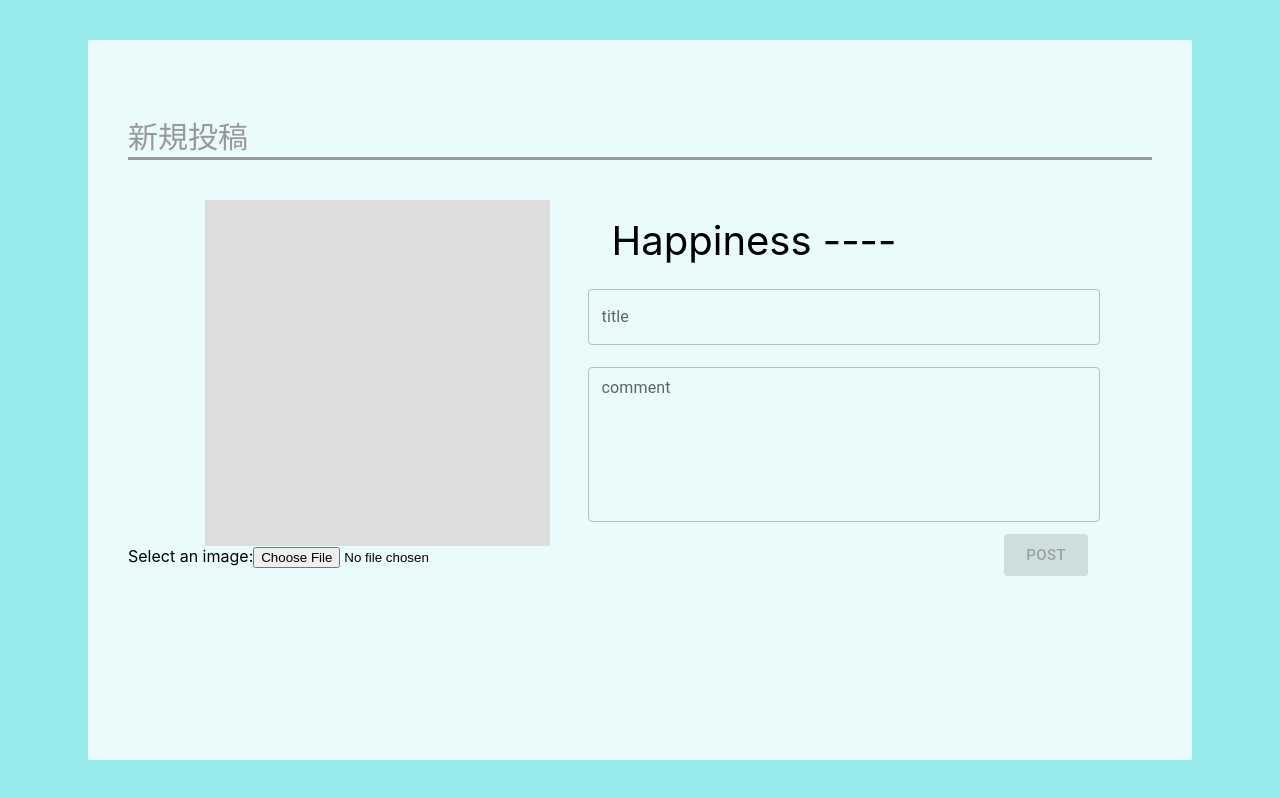
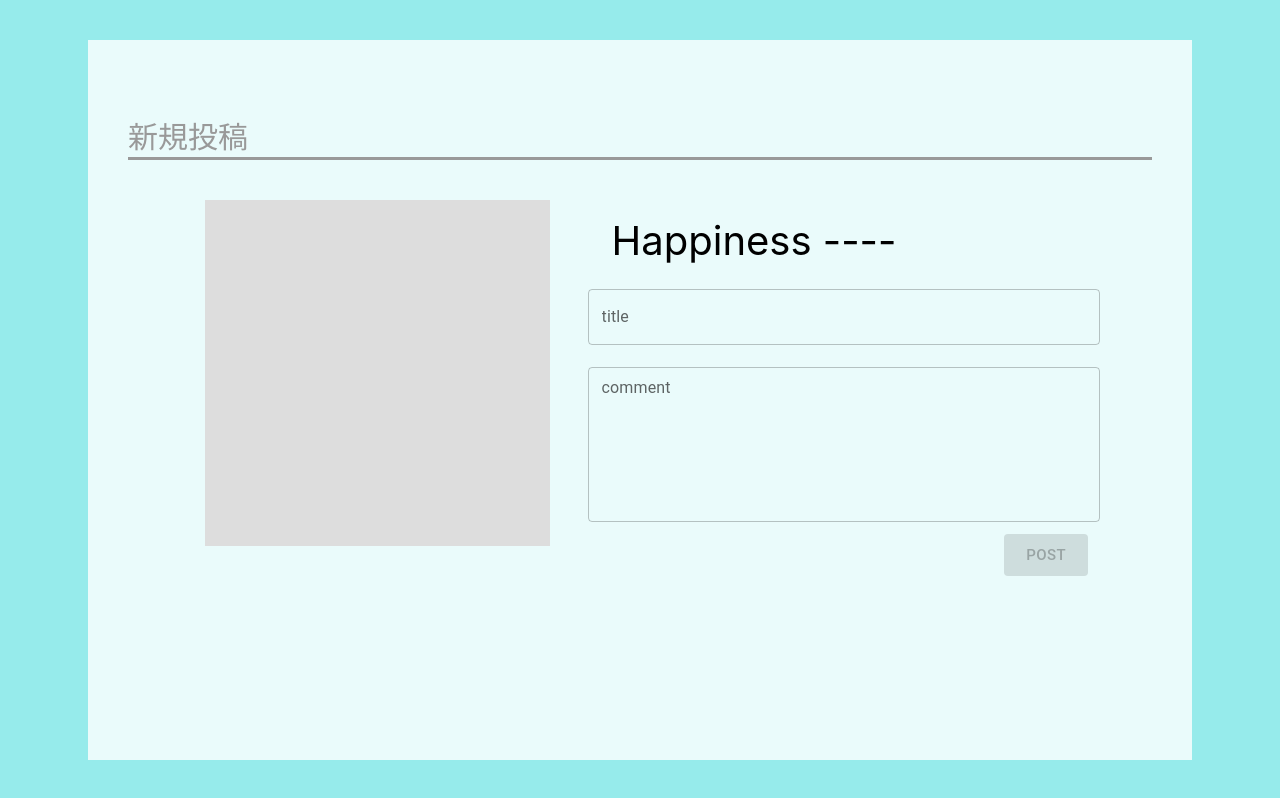
Before and after one commit to Shunkicreate/wakuwaku_Hackz, a React (Create React App) app: page /post in a window 1280 px wide. Built offline with nearby package versions, Linux system fonts and the light colour scheme.

Commit message:
fusionOk

```diff
--- a/src/function/Faceexpression.tsx
+++ b/src/function/Faceexpression.tsx
@@ -1,7 +1,8 @@
 import React, { useState, useEffect, useRef } from 'react';
 import * as faceapi from 'face-api.js';
+// import photo from "../function/S__26435590.jpg";
 
-const FaceDetector = ():JSX.Element => {
+const FaceDetector = ({happy,setHappy}:{happy:string, setHappy:React.Dispatch<React.SetStateAction<string>>}):JSX.Element => {
     const [expressions, setExpressions] = useState<Record<string, number>>({});
     // モデルの読み込みを待つ
 
@@ -36,13 +37,13 @@ const FaceDetector = ():JSX.Element => {
           console.log(expression)
           console.log(expressionscore)
           console.log(happyscore)
-
           if(expression === "happy"){
             console.log("Happyですね");
-
+            setHappy(happyscore.toFixed(1));
           }
           else{
             console.log("Happyじゃないですね");
+            setHappy("Happyじゃないですね");
           }
         }
       } catch (error) {
@@ -62,6 +63,8 @@ const FaceDetector = ():JSX.Element => {
         }, false);
         reader.readAsDataURL(file);
       }
+      if(file!=undefined)
+        setProfileImage(window.URL.createObjectURL(file));
       console.log(imgElement)
       detectExpressions(imgElement)
     };
@@ -81,9 +84,11 @@ const FaceDetector = ():JSX.Element => {
               color: "#999999",
               marginLeft: "6vw",
               marginTop: "5vh",
-              backgroundColor: "#DDDDDD",
+              backgroundColor: "#DDDDDD"
+              // backgroundImage: `url(${photo})`,
             }}>
-            <input type="file" style={{ display: "none", }} onChange={onFileInputChange} />
+            {/* <input type="file" style={{ display: "none", }} onChange={onFileInputChange} /> */}
+            <input style={{ display: "none", }} type="file" id="imageUpload" accept="image/*" onChange={(event) =>handleImageChange(event)} />
           </label>
         )
       }
@@ -108,9 +113,9 @@ const FaceDetector = ():JSX.Element => {
 
   return (
     <div>
-      <label htmlFor="imageUpload">Select an image:</label>
-      <input type="file" id="imageUpload" accept="image/*" onChange={(event) =>handleImageChange(event)} />
-
+      {/* <label htmlFor="imageUpload">Select an image:</label>
+      <input type="file" id="imageUpload" accept="image/*" onChange={(event) =>handleImageChange(event)} /> */}
+      <SelectPhoto></SelectPhoto>
     </div>
 
   );
--- a/src/pages/PostContent/PostContent.tsx
+++ b/src/pages/PostContent/PostContent.tsx
@@ -10,8 +10,8 @@ const PostContent = (): JSX.Element => {
   const [comment, setComment] = useState<string>('');
   const [profileImage, setProfileImage] = useState<string>('default-profile.png');
 
-  const [happy, setHappy] = useState<number>();
-  // const [happy, setHappy] = useState<number>(97.0);
+  const [happy, setHappy] = useState<string>("----");
+  const [loading, setLoading] = useState<boolean>(false);
 
   const theme1 = createMuiTheme({
     palette: {
@@ -119,14 +119,14 @@ const PostContent = (): JSX.Element => {
           gridColumn: "2/3",
           gridRow: "3/4",
         }}>
-        <SelectPhoto></SelectPhoto>
-        <FaceDetector />
+        {/* <SelectPhoto></SelectPhoto> */}
+        <FaceDetector happy={happy} setHappy={setHappy}></FaceDetector>
       </div>
       <div style={{ gridColumn: "3/4", gridRow: "3/4", }}>
         <div style={{ margin: "2%" }}>
           {/* 幸せ度表示 */}
           <div style={{ fontSize: "5vh", margin: "3vh", marginBottom: "3vh", marginTop: "7vh", gridColumn: "2/3", gridRow: "3/4", }}>
-            Happiness {happy === 0 ? happy.toFixed(1) : "----"}
+            Happiness {happy}
           </div>
           <ThemeProvider theme={theme1}>
 
```
Also changed, not shown: src/function/S__26435590.jpg (added), src/function/tree3.png (added).
